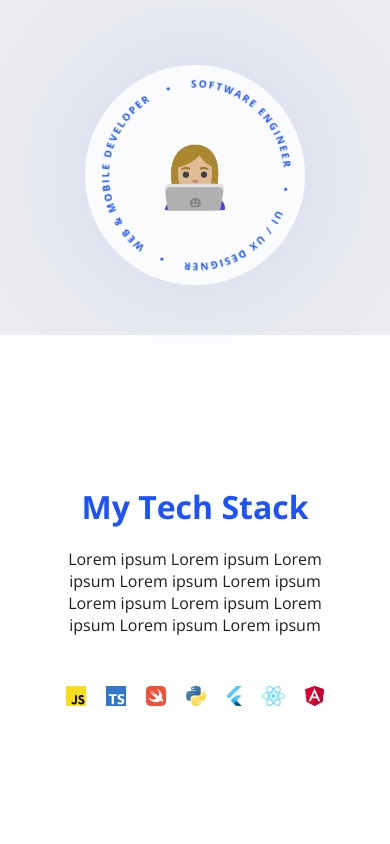
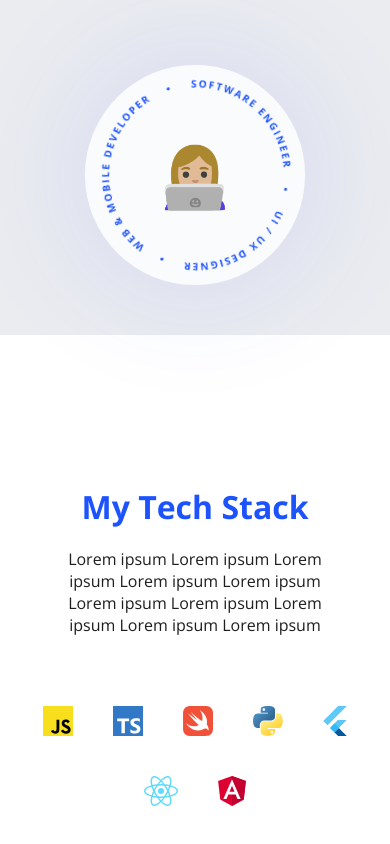
Before and after one commit to zoeschmitt/zoe, a React (Create React App) app: page / in a window 390 px wide. Shown: the part 338-1182 px from the top of the page. Built offline with nearby package versions, Linux system fonts and the light colour scheme.

Commit message:
fix: tech stack images wrap for mobile screens

```diff
--- a/src/sections/tech/index.tsx
+++ b/src/sections/tech/index.tsx
@@ -1,5 +1,4 @@
 import Col from "../../components/col";
-import Row from "../../components/row";
 import "./tech.scss";
 
 const Tech = () => {
@@ -11,7 +10,7 @@ const Tech = () => {
           Lorem ipsum Lorem ipsum Lorem ipsum Lorem ipsum Lorem ipsum Lorem
           ipsum Lorem ipsum Lorem ipsum Lorem ipsum Lorem ipsum{" "}
         </p>
-        <Row>
+        <div className="tech-stack">
           <img src="assets/js.svg" alt="javascript" />
           <img src="assets/ts.svg" alt="typescript" />
           <img src="assets/swift.svg" alt="swift programming language" />
@@ -19,7 +18,7 @@ const Tech = () => {
           <img src="assets/flutter.svg" alt="flutter" />
           <img src="assets/react.svg" alt="react js" />
           <img src="assets/angular.svg" alt="angular" />
-        </Row>
+        </div>
       </Col>
     </section>
   );
--- a/src/sections/tech/tech.scss
+++ b/src/sections/tech/tech.scss
@@ -7,6 +7,9 @@
   .col {
     align-items: center;
     text-align: center;
+    .tech-stack {
+      display: flex;
+    }
   }
   h2 {
     font-size: 2.5rem;
@@ -32,9 +35,14 @@
       font-size: 2rem;
       margin: 0;
     }
-    img {
-      height: 20px;
-      margin: 0 10px;
+    .col {
+      .tech-stack {
+        flex-wrap: wrap;
+        justify-content: center;
+        img {
+          margin: 20px;
+        }
+      }
     }
   }
 }
```
